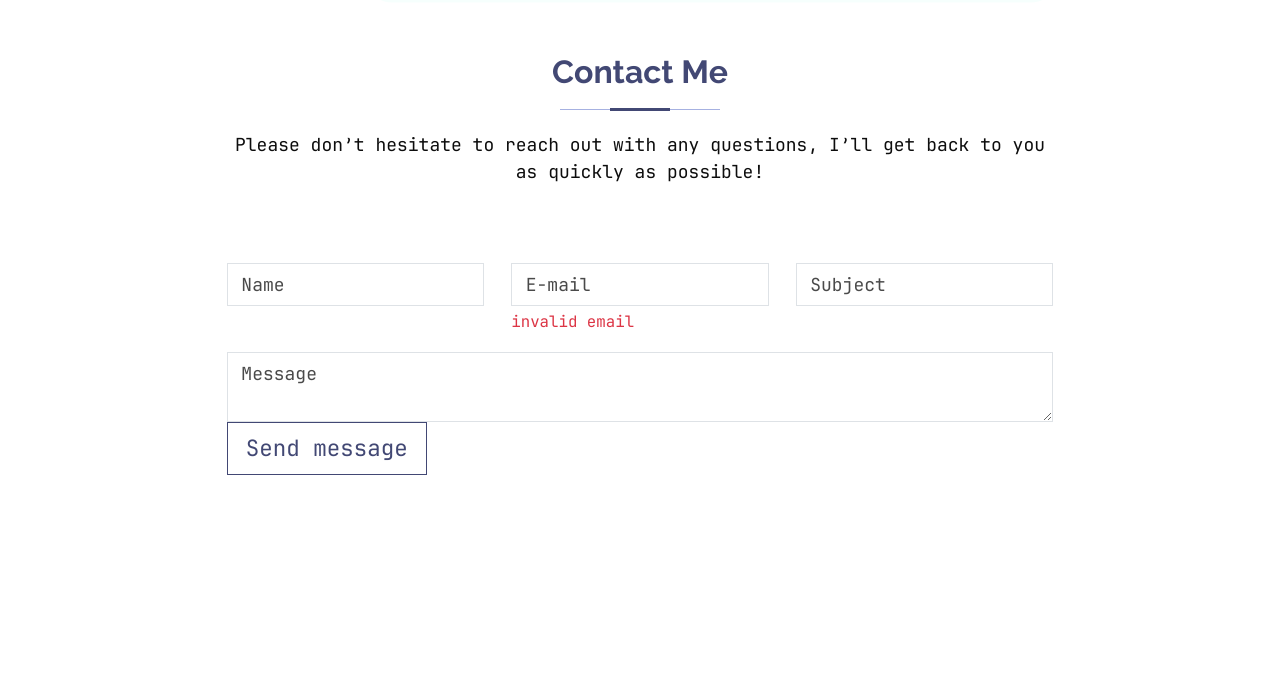
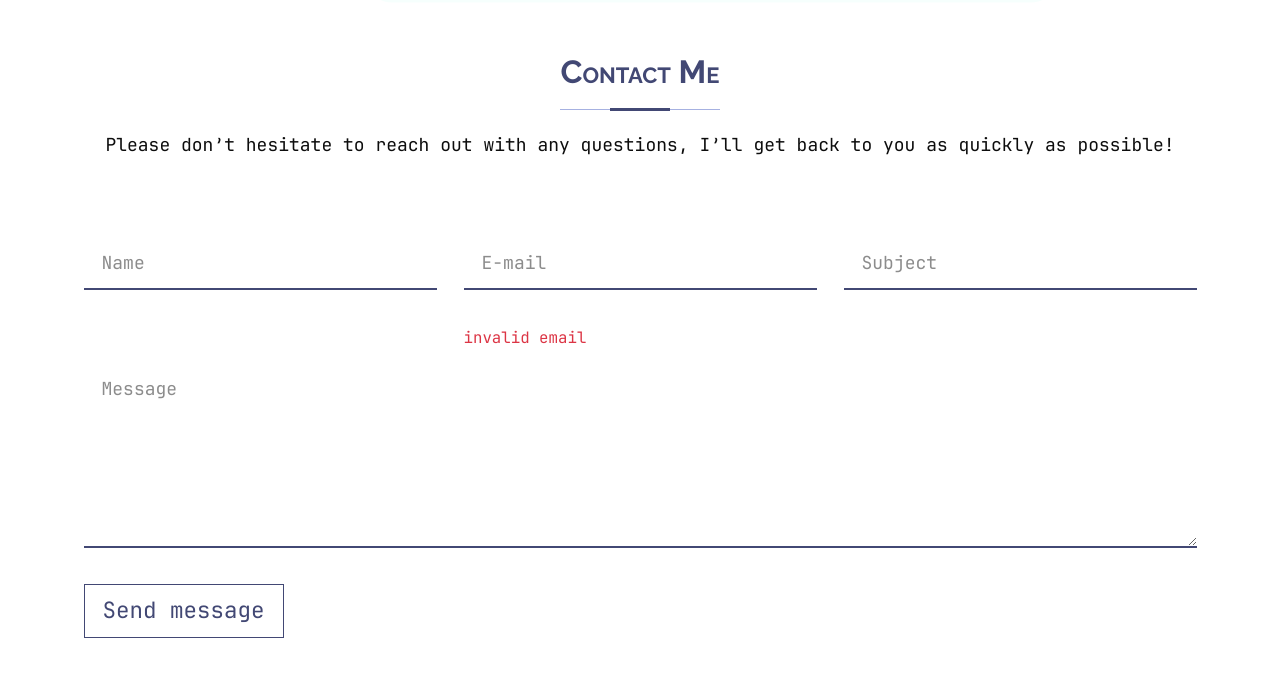
Before and after one commit to felehdev/portfolio-resume-frontend, a React (Vite) app: page / in a window 1280 px wide. Shown: the part 747-1424 px from the top of the page. Built offline with nearby package versions, Linux system fonts and the light colour scheme.

Commit message:
feat: style Contact component

```diff
--- a/src/assets/styles/_section.scss
+++ b/src/assets/styles/_section.scss
@@ -13,9 +13,11 @@
   color: $primary;
   font-size: 32px;
   font-weight: 700;
+  font-variant-caps: small-caps;
   margin-bottom: 20px;
   padding-bottom: 20px;
   position: relative;
+  text-transform: capitalize;
 }
 
 .section__title:before {
--- /dev/null
+++ b/src/assets/styles/components/_contact.scss
@@ -0,0 +1,35 @@
+/*---------------------
+      Contact section
+  -----------------------*/
+#contact-form {
+  display: block;
+  width: 100%;
+}
+
+#contact-form input {
+  background-color: transparent;
+  padding-left: 1rem;
+  height: 3rem;
+  width: 100%;
+  border: none;
+  border-bottom: 2px solid $primary;
+  margin-bottom: 2rem;
+}
+
+#contact-form textarea {
+  background-color: transparent;
+  padding-left: 1rem;
+  height: 10rem;
+  width: 100%;
+  border: none;
+  border-bottom: 2px solid $primary;
+  margin-bottom: 2rem;
+}
+
+#contact-form ::placeholder {
+  color: $gray;
+}
+
+#contact-form ::-ms-input-placeholder {
+  color: $gray;
+}
--- a/src/assets/styles/main.scss
+++ b/src/assets/styles/main.scss
@@ -5,4 +5,5 @@
 @import "base";
 @import "section";
 @import "components/home";
+@import "components/contact";
 @import "responsive";
--- a/src/components/Contact.tsx
+++ b/src/components/Contact.tsx
@@ -1,9 +1,9 @@
 const Contact = () => {
   return (
     <article id="contact" className="contact section spad">
-      <div className="container-fluid">
+      <div className="container">
         <div className="row">
-          <div className="col-xl-8 offset-xl-2">
+          <div className="col">
             <div className="section__header" data-aos="fade-up">
               <h1 className="section__title">Contact Me</h1>
               <p>
```
